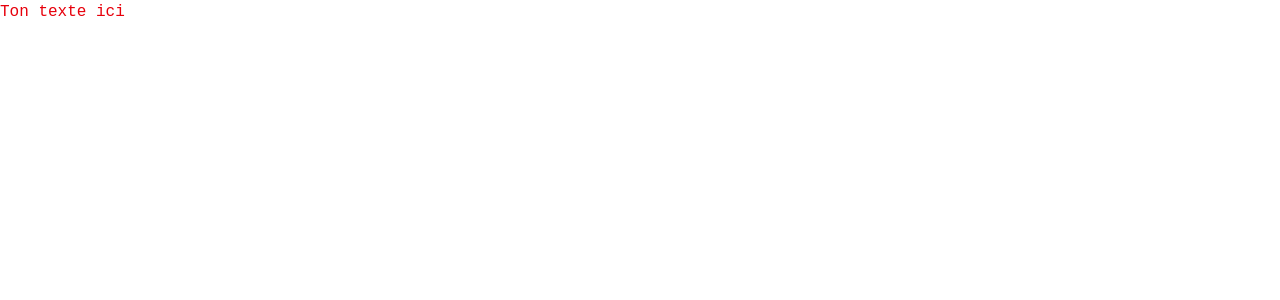
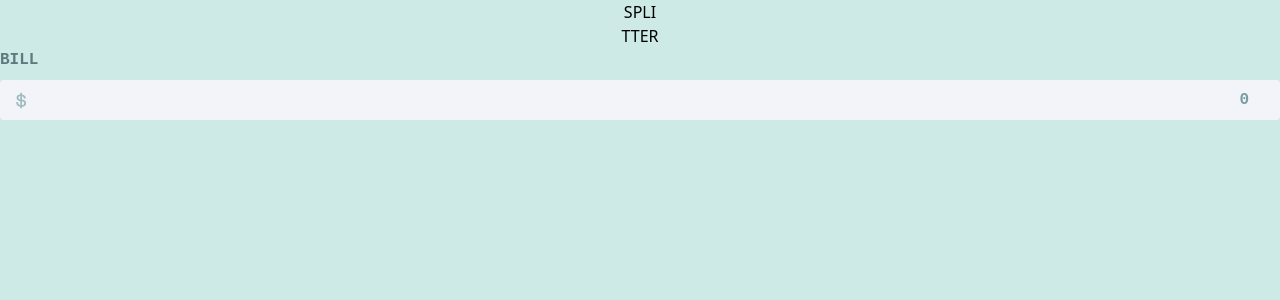
Before and after one commit to MikeG404/tips-calculator, a React (Vite) app: page / in a window 1280 px wide. Shown: the top 300 px of the page. Built offline with nearby package versions, Linux system fonts and the light colour scheme.

Commit message:
Make input like mockup

```diff
--- a/src/App.jsx
+++ b/src/App.jsx
@@ -1,13 +1,17 @@
 import './App.css'
+import Input from './components/Input'
+
+import IconDollar from '../images/icon-dollar.svg'
 
 function App() {
 
   return (
-    <>
-      <h1 className="font-mono text-preset-1 text-red-600">
-        Ton texte ici
-      </h1>
-    </>
+    <main>
+      <h1 className='text-center'>SPLI <br></br> TTER</h1>
+      <section id='calculator' className='h-screen flex flex-col items-center bg-white rounded-t-2xl'>
+        <Input name="bill" src={IconDollar} alt="Icon Dollar"/>
+      </section>
+    </main>
   )
 }
 
--- /dev/null
+++ b/src/components/Input.jsx
@@ -0,0 +1,18 @@
+export default function Input({name, src, alt, value, onChange}) {
+  return (
+    <label htmlFor={name} className="flex flex-col w-full gap-2 preset-5 text-grey-500">
+        BILL
+        <div className="relative w-full">
+            <img src={src} alt={alt} className="absolute top-3 left-4"/>
+            <input
+                className="w-full placeholder:preset-3 text-green2-900 px-4 py-2 text-right bg-grey-50 rounded"
+                type="number"
+                name={name}
+                placeholder='0'
+                value={value}
+                onChange={onChange}
+            />
+        </div>
+    </label>
+  )
+}
--- a/src/index.css
+++ b/src/index.css
@@ -1,5 +1,10 @@
 @import url('./variables.css');
 @import "tailwindcss";
+
+body {
+    min-height: 100vh;
+    background-color: var(--grey-200);
+}
 
 .preset-1 {
   font-family: var(--font-mono);
@@ -44,25 +49,53 @@
   font-weight: bold;
 }
 
-/* Espacements utilitaires */
-.mt-0    { margin-top: var(--spacing-0); }
-.mt-100  { margin-top: var(--spacing-100); }
-.mt-200  { margin-top: var(--spacing-200); }
-.mt-300  { margin-top: var(--spacing-300); }
-.mt-400  { margin-top: var(--spacing-400); }
-.mt-600  { margin-top: var(--spacing-600); }
-.mt-1000 { margin-top: var(--spacing-1000); }
-.mt-1200 { margin-top: var(--spacing-1200); }
-.mt-1500 { margin-top: var(--spacing-1500); }
-.mt-1600 { margin-top: var(--spacing-1600); }
+/* Utilitaires couleurs de fond */
+.bg-white { background-color: var(--white); }
+.bg-black { background-color: var(--black); }
+.bg-grey-600 { background-color: var(--grey-600); }
+.bg-grey-550 { background-color: var(--grey-550); }
+.bg-grey-500 { background-color: var(--grey-500); }
+.bg-grey-400 { background-color: var(--grey-400); }
+.bg-grey-300 { background-color: var(--grey-300); }
+.bg-grey-200 { background-color: var(--grey-200); }
+.bg-grey-50  { background-color: var(--grey-50); }
+.bg-green2-900 { background-color: var(--green-900); }
+.bg-green2-840 { background-color: var(--green-840); }
+.bg-green2-700 { background-color: var(--green-700); }
+.bg-green2-400 { background-color: var(--green-400); }
+.bg-green2-200 { background-color: var(--green-200); }
+.bg-orange-400 { background-color: var(--orange-400); }
 
-.p-0    { padding: var(--spacing-0); }
-.p-100  { padding: var(--spacing-100); }
-.p-200  { padding: var(--spacing-200); }
-.p-300  { padding: var(--spacing-300); }
-.p-400  { padding: var(--spacing-400); }
-.p-600  { padding: var(--spacing-600); }
-.p-1000 { padding: var(--spacing-1000); }
-.p-1200 { padding: var(--spacing-1200); }
-.p-1500 { padding: var(--spacing-1500); }
-.p-1600 { padding: var(--spacing-1600); }
+/* Utilitaires couleurs de texte */
+.text-white { color: var(--white); }
+.text-black { color: var(--black); }
+.text-grey-600 { color: var(--grey-600); }
+.text-grey-550 { color: var(--grey-550); }
+.text-grey-500 { color: var(--grey-500); }
+.text-grey-400 { color: var(--grey-400); }
+.text-grey-300 { color: var(--grey-300); }
+.text-grey-200 { color: var(--grey-200); }
+.text-grey-50  { color: var(--grey-50); }
+.text-green2-900 { color: var(--green-900); }
+.text-green2-840 { color: var(--green-840); }
+.text-green2-700 { color: var(--green-700); }
+.text-green2-400 { color: var(--green-400); }
+.text-green2-200 { color: var(--green-200); }
+.text-orange-400 { color: var(--orange-400); }
+
+/* Utilitaires couleurs de bordure */
+.border-white { border-color: var(--white); }
+.border-black { border-color: var(--black); }
+.border-grey-600 { border-color: var(--grey-600); }
+.border-grey-550 { border-color: var(--grey-550); }
+.border-grey-500 { border-color: var(--grey-500); }
+.border-grey-400 { border-color: var(--grey-400); }
+.border-grey-300 { border-color: var(--grey-300); }
+.border-grey-200 { border-color: var(--grey-200); }
+.border-grey-50  { border-color: var(--grey-50); }
+.border-green2-900 { border-color: var(--green-900); }
+.border-green2-840 { border-color: var(--green-840); }
+.border-green2-700 { border-color: var(--green-700); }
+.border-green2-400 { border-color: var(--green-400); }
+.border-green2-200 { border-color: var(--green-200); }
+.border-orange-400 { border-color: var(--orange-400); }
--- a/src/variables.css
+++ b/src/variables.css
@@ -1,8 +1,4 @@
 :root {
-  /* Couleurs */
-  --white: #FFFFFF;
-  --black: #000000;
-
   --grey-600: #3D6666;
   --grey-550: #547878;
   --grey-500: #5E7A7D;
```
